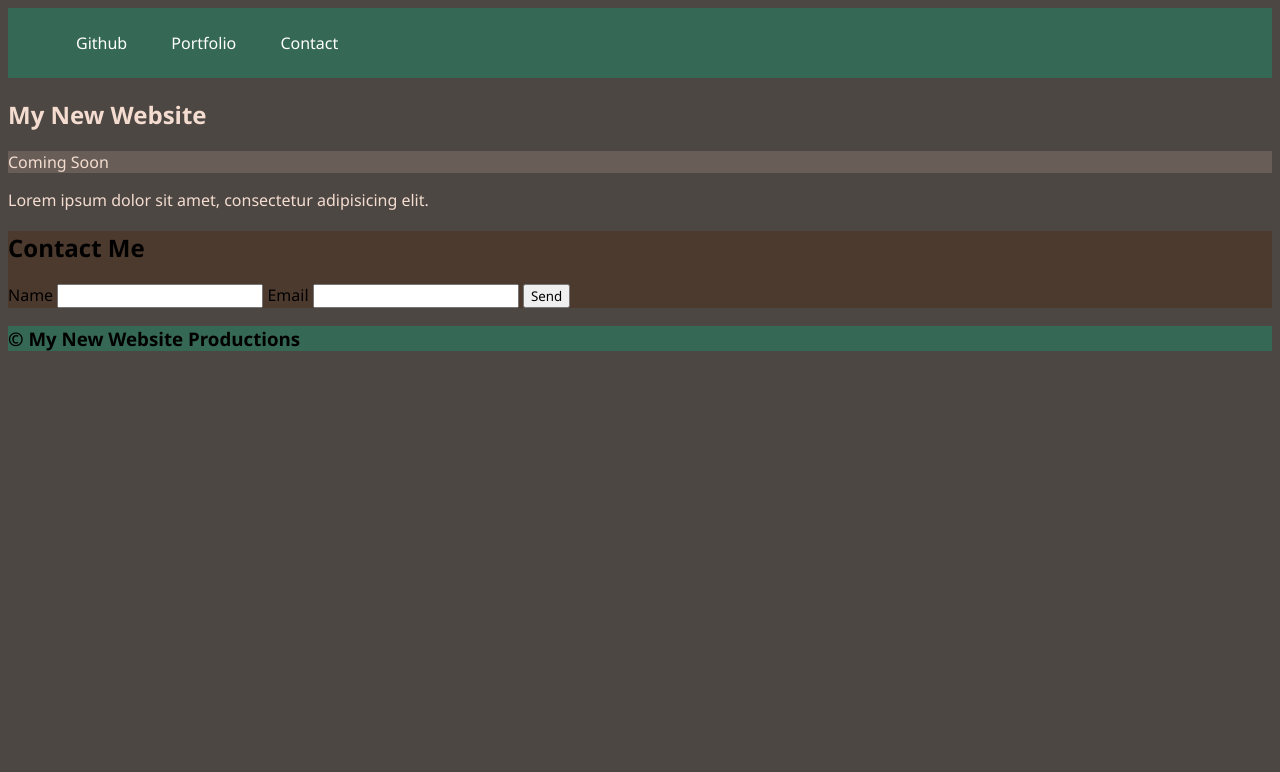
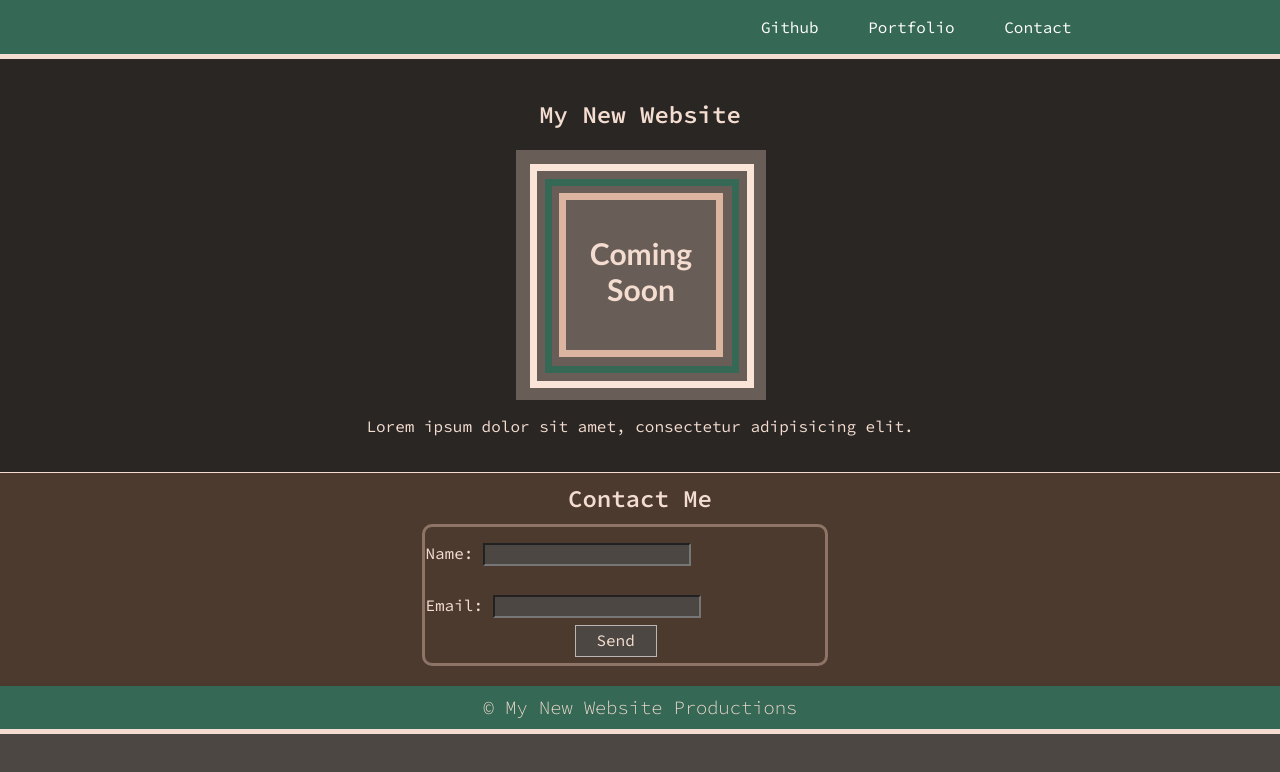
Before and after one commit to andykb9b13/CSS-DEMO, a plain HTML site: page index.html in a window 1280 px wide. Drawn offline with Linux system fonts and the light colour scheme.

Commit message:
Added lots of CSS styling, changed some html elements

```diff
--- a/app.css
+++ b/app.css
@@ -1,41 +1,147 @@
 * {
-    font-family: 'Segoe UI', Tahoma, Geneva, Verdana, sans-serif;
+    font-family: 'Source Code Pro', monospace;
 }
 
 body {
     background-color: #4d4743;
+    color: #f4ddd0;
+    margin: 0px;
+    padding: 0px;
 }
 
 nav {
     background-color: #366856;
-    padding: 8px;
+    padding: 1px;
+    border-bottom: 5px solid #f4ddd0;
+
 }
 
 nav li {
-    text-decoration: none;
     display: inline;
     margin: 20px;
+    position: relative;
+    left: 700px;
+}
+
+nav a {
     color: white;
-    position: relative;
-    right: ;
+    text-decoration: none;
 }
 
 .main-content {
-    background-color: #4d4743;
-    color: #f4ddd0;
-    width: 100%;
-    height: %;
+    background-color: #2a2624;
+    height: 100%;
+    padding: 20px;
+    margin: 0px;
+    border-bottom: 1px solid #f4ddd0;
+}
+
+.main-content p,
+h1 {
+    text-align: center;
 }
 
 #coming-soon {
     background-color: #695d57;
+    height: 250px;
+    width: 250px;
+    position: relative;
+    left: 40%;
+    right: 40%;
+}
 
+#inner-1 {
+    border: 7px solid #fae4d7;
+    height: 210px;
+    width: 210px;
+    position: relative;
+    left: 14px;
+    top: 14px;
+    margin-right: 0px;
+}
+
+#inner-2 {
+    height: 180px;
+    width: 180px;
+    border: 7px solid #366856;
+    position: relative;
+    left: 8px;
+    top: 8px;
+}
+
+#inner-3 {
+    height: 140px;
+    width: 140px;
+    border: 7px solid #dbb59f;
+    padding: 5px;
+    position: relative;
+    left: 7px;
+    top: 7px;
+}
+
+#coming-soon p {
+    font-family: 'Gill Sans', 'Gill Sans MT', Calibri, 'Trebuchet MS', sans-serif;
+    font-weight: bold;
+    font-size: 30px
 }
 
 .contact-form {
     background-color: #4d3a2e;
+    padding-bottom: 20px;
 }
+
+.contact-form h2 {
+    text-align: center;
+    margin: 0px;
+    padding: 10px;
+}
+
+.contact-box {
+    border: 3px solid #8d7466;
+    border-radius: 10px;
+    width: 400px;
+    margin-left: 33%;
+    margin-right: 33%;
+}
+
+
+form p,
+form input,
+form .button {
+    display: inline-block;
+}
+
+form input {
+    width: 200px;
+    background-color: #4d4743;
+}
+
+.button {
+    width: 80px;
+    height: 30px;
+    background-color: #4d4743;
+    border: 1px solid #bbb6b3;
+    position: relative;
+    left: 150px;
+    bottom: 6px;
+}
+
+.button p {
+    margin: 0;
+    position: relative;
+    left: 20px;
+    top: 4px;
+}
+
 
 footer {
     background-color: #366856;
+    border-bottom: 5px solid #f4ddd0;
 }
+
+footer h3 {
+    margin: 0px;
+    padding: 10px;
+    text-align: center;
+    font-weight: 300;
+}
--- a/index.html
+++ b/index.html
@@ -7,15 +7,19 @@
     <meta name="viewport" content="width=device-width, initial-scale=1.0">
     <title>Andy Kleindienst - Portfolio</title>
     <link rel="stylesheet" href="app.css">
+    <link rel="preconnect" href="https://fonts.googleapis.com">
+    <link rel="preconnect" href="https://fonts.gstatic.com" crossorigin>
+    <link href="https://fonts.googleapis.com/css2?family=Source+Code+Pro:wght@300;400;600&display=swap"
+        rel="stylesheet">
 </head>
 
 <body>
-    <header>
-        <nav>
+    <header class="header">
+        <nav id="navbar">
             <ul>
-                <li>Github</li>
-                <li>Portfolio</li>
-                <li>Contact</li>
+                <li><a href="#github">Github</a></li>
+                <li><a href="#portfolio">Portfolio</a></li>
+                <li><a href="#contact">Contact</a></li>
             </ul>
         </nav>
     </header>
@@ -23,18 +27,32 @@
         <section class="main-content">
             <h1>My New Website</h1>
             <div id="coming-soon">
-                <p>Coming Soon</p>
+                <div id="inner-1">
+                    <div id="inner-2">
+                        <div id="inner-3">
+                            <p>Coming Soon</p>
+                        </div>
+                    </div>
+                </div>
             </div>
             <p>Lorem ipsum dolor sit amet, consectetur adipisicing elit.</p>
         </section>
         <section class="contact-form">
             <h2>Contact Me</h2>
             <form>
-                <label for="name">Name</label>
-                <input type="text" name="name">
-                <label for="email">Email</label>
-                <input type="email">
-                <button>Send</button>
+                <div class="contact-box">
+                    <div>
+                        <p>Name:</p>
+                        <input type="text" name="name">
+                    </div>
+                    <div>
+                        <p>Email:</p>
+                        <input type="email">
+                    </div>
+                    <div class="button">
+                        <p>Send</p>
+                    </div>
+                </div>
             </form>
         </section>
         <footer>
```
